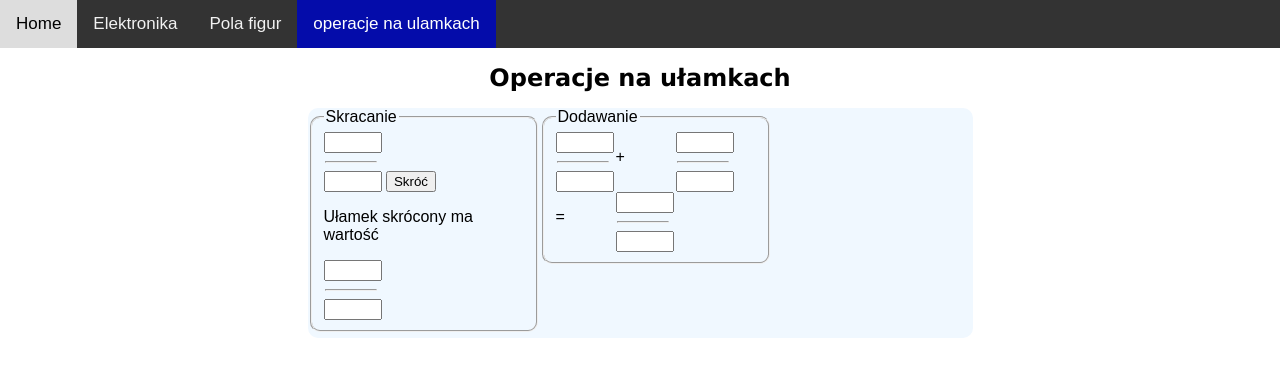
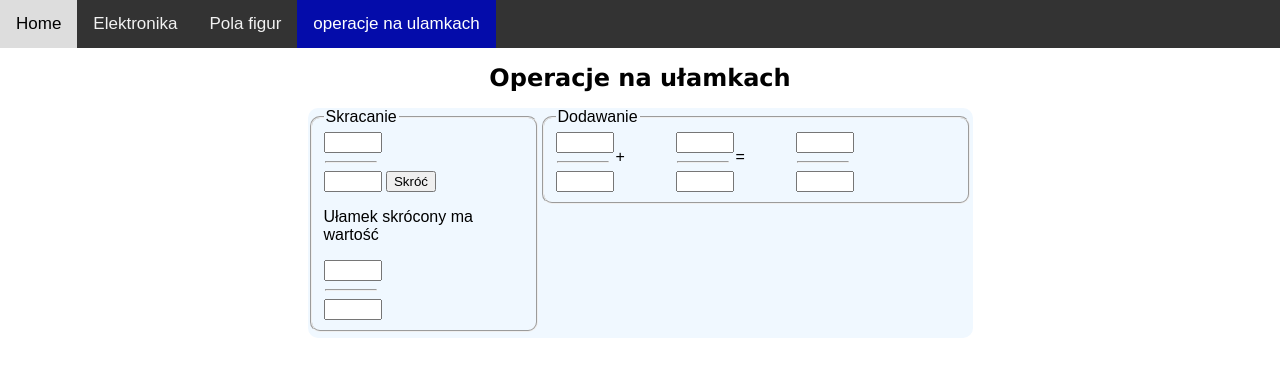
Before and after one commit to lon40seminarium-kotzian-oskar/lon40seminarium-kotzian-oskar-ale-moze-dziala, a Django app: page /operacje_na_ulamkach/ in a window 1280 px wide. Shown: the top 377 px of the page. Run offline with Django 5.2, Linux system fonts and the light colour scheme.

Commit message:
Dodałem operacjie na ułamkach v6

```diff
--- a/operacje_na_ulamkach/static/operacje_na_ulamkach/style.css
+++ b/operacje_na_ulamkach/static/operacje_na_ulamkach/style.css
@@ -20,7 +20,7 @@ input{
 }
 
 #dodaj{
-    width: 200px;
+    width: 400px;
     border-radius: 10px;
     float: left;
 }
--- a/operacje_na_ulamkach/templates/operacje_na_ulamkach/index.html
+++ b/operacje_na_ulamkach/templates/operacje_na_ulamkach/index.html
@@ -50,6 +50,5 @@
                 </fieldset>
             </div>
         </div>
-
     </div>
 {% endblock content %}
```
Lines whose indentation alone changed are shown as unchanged.
